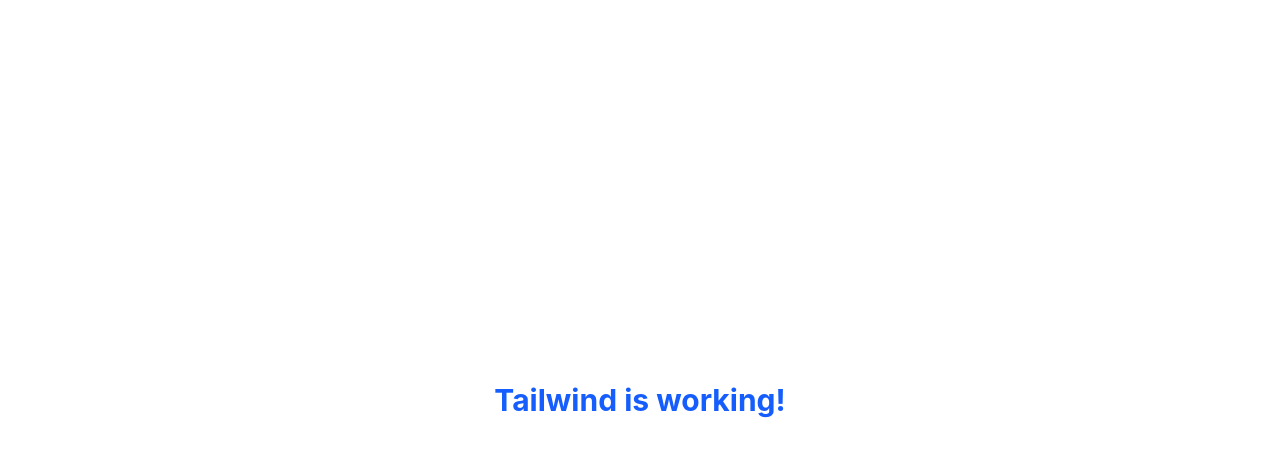
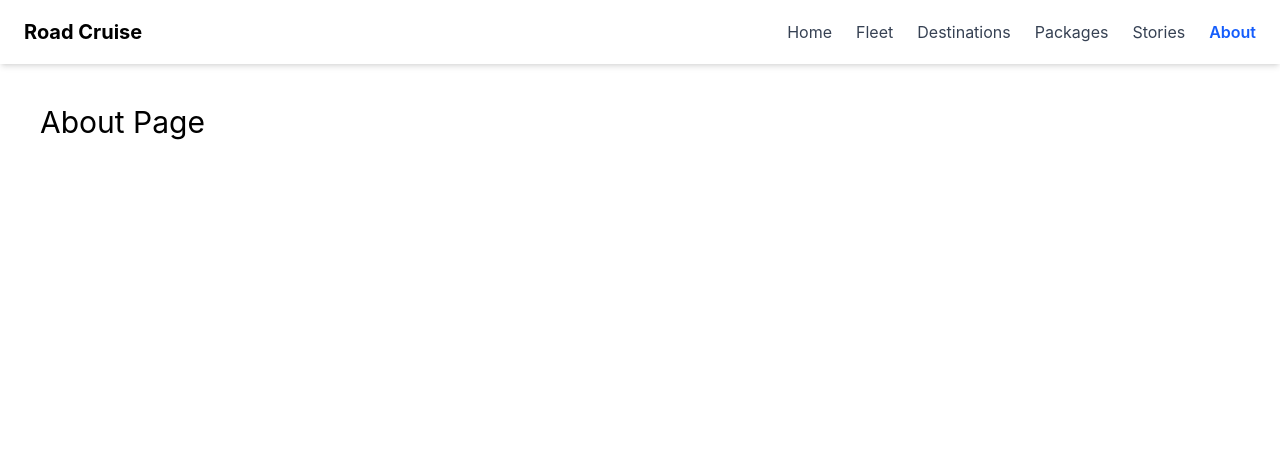
Before and after one commit to mhd-muzammil/roadcruise-Client, a React (Vite) app: page /about in a window 1280 px wide. Shown: the top 456 px of the page. Built offline with nearby package versions, Linux system fonts and the light colour scheme.

Commit message:
folder structure setup

```diff
--- a/package.json
+++ b/package.json
@@ -13,6 +13,7 @@
     "@tailwindcss/vite": "^4.3.0",
     "react": "^19.2.6",
     "react-dom": "^19.2.6",
+    "react-router-dom": "^7.17.0",
     "tailwindcss": "^4.3.0"
   },
   "devDependencies": {
--- a/src/App.jsx
+++ b/src/App.jsx
@@ -1,9 +1,29 @@
-export default function App() {
+import { BrowserRouter, Routes, Route } from "react-router-dom";
+
+import Navbar from "./components/common/Navbar";
+
+import Home from "./pages/Home";
+import Fleet from "./pages/Fleet";
+import Destinations from "./pages/Destinations";
+import Packages from "./pages/Packages";
+import Stories from "./pages/Stories";
+import About from "./pages/About";
+
+function App() {
   return (
-    <div className="min-h-screen flex items-center justify-center">
-      <h1 className="text-3xl font-bold text-blue-600">
-        Tailwind is working!
-      </h1>
-    </div>
+    <BrowserRouter>
+      <Navbar />
+
+      <Routes>
+        <Route path="/" element={<Home />} />
+        <Route path="/fleet" element={<Fleet />} />
+        <Route path="/destinations" element={<Destinations />} />
+        <Route path="/packages" element={<Packages />} />
+        <Route path="/stories" element={<Stories />} />
+        <Route path="/about" element={<About />} />
+      </Routes>
+    </BrowserRouter>
   );
 }
+
+export default App;
--- /dev/null
+++ b/src/components/common/Navbar.jsx
@@ -0,0 +1,36 @@
+import { NavLink } from "react-router-dom";
+
+const navLinks = [
+  { name: "Home", path: "/" },
+  { name: "Fleet", path: "/fleet" },
+  { name: "Destinations", path: "/destinations" },
+  { name: "Packages", path: "/packages" },
+  { name: "Stories", path: "/stories" },
+  { name: "About", path: "/about" },
+];
+
+export default function Navbar() {
+  return (
+    <nav className="bg-white shadow-md">
+      <div className="max-w-7xl mx-auto px-6 h-16 flex items-center justify-between">
+        <h1 className="text-xl font-bold">Road Cruise</h1>
+
+        <div className="flex gap-6">
+          {navLinks.map((link) => (
+            <NavLink
+              key={link.path}
+              to={link.path}
+              className={({ isActive }) =>
+                isActive
+                  ? "text-blue-600 font-semibold"
+                  : "text-gray-700 hover:text-blue-600"
+              }
+            >
+              {link.name}
+            </NavLink>
+          ))}
+        </div>
+      </div>
+    </nav>
+  );
+}
--- /dev/null
+++ b/src/pages/About.jsx
@@ -0,0 +1,3 @@
+export default function About() {
+  return <h1 className="p-10 text-3xl">About Page</h1>;
+}
--- /dev/null
+++ b/src/pages/Destinations.jsx
@@ -0,0 +1,3 @@
+export default function Destinations() {
+  return <h1 className="p-10 text-3xl">Destinations Page</h1>;
+}
--- /dev/null
+++ b/src/pages/Fleet.jsx
@@ -0,0 +1,3 @@
+export default function Fleet() {
+  return <h1 className="p-10 text-3xl">Fleet Page</h1>;
+}
--- /dev/null
+++ b/src/pages/Home.jsx
@@ -0,0 +1,3 @@
+export default function Home() {
+  return <div className="p-10 text-3xl font-bold">Home Page</div>;
+}
--- /dev/null
+++ b/src/pages/Packages.jsx
@@ -0,0 +1,3 @@
+export default function Packages() {
+  return <h1 className="p-10 text-3xl">Packages Page</h1>;
+}
--- /dev/null
+++ b/src/pages/Stories.jsx
@@ -0,0 +1,3 @@
+export default function Stories() {
+  return <h1 className="p-10 text-3xl">Stories Page</h1>;
+}
```
Also changed, not shown: 1 other file (tests, documents, lock files or other folders).
